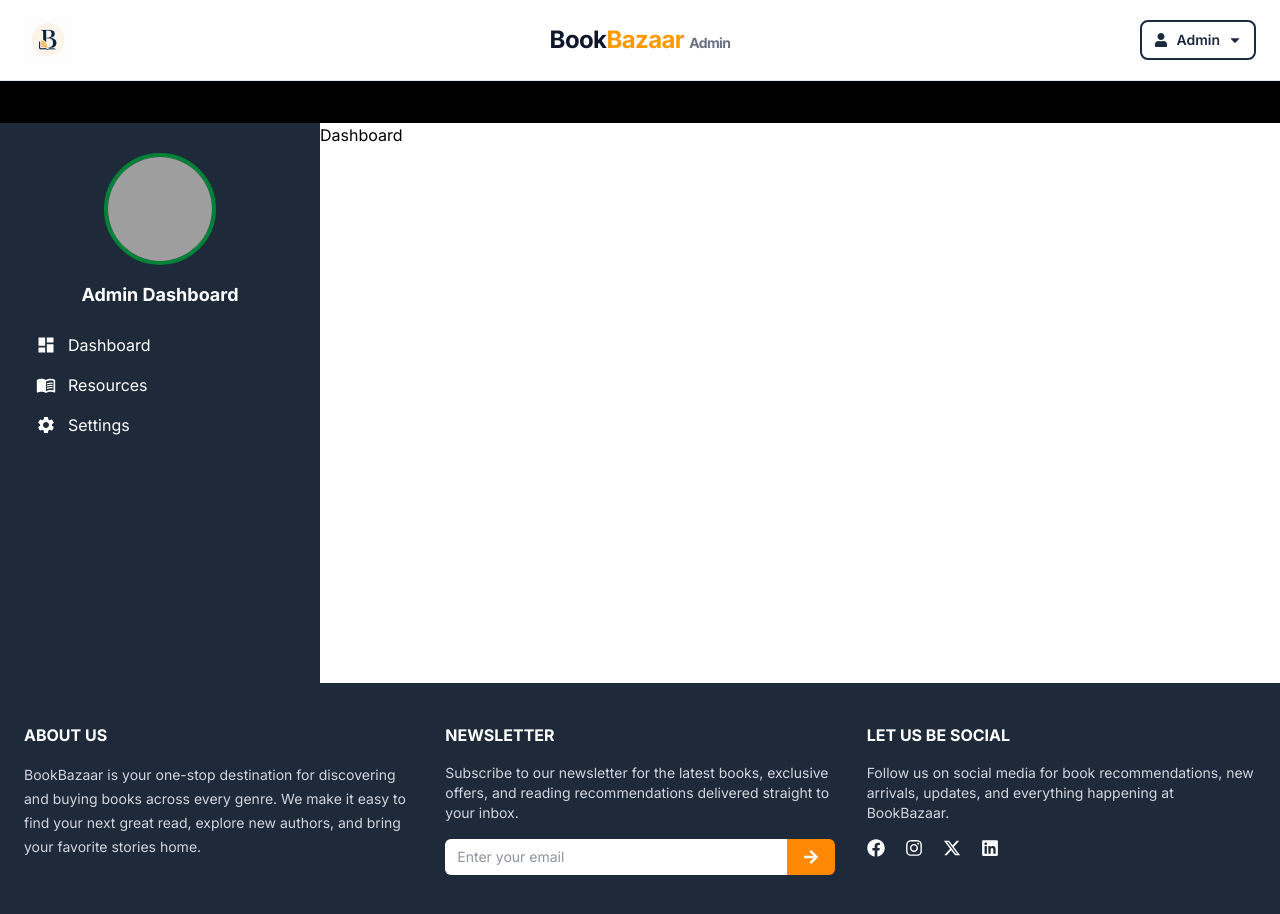
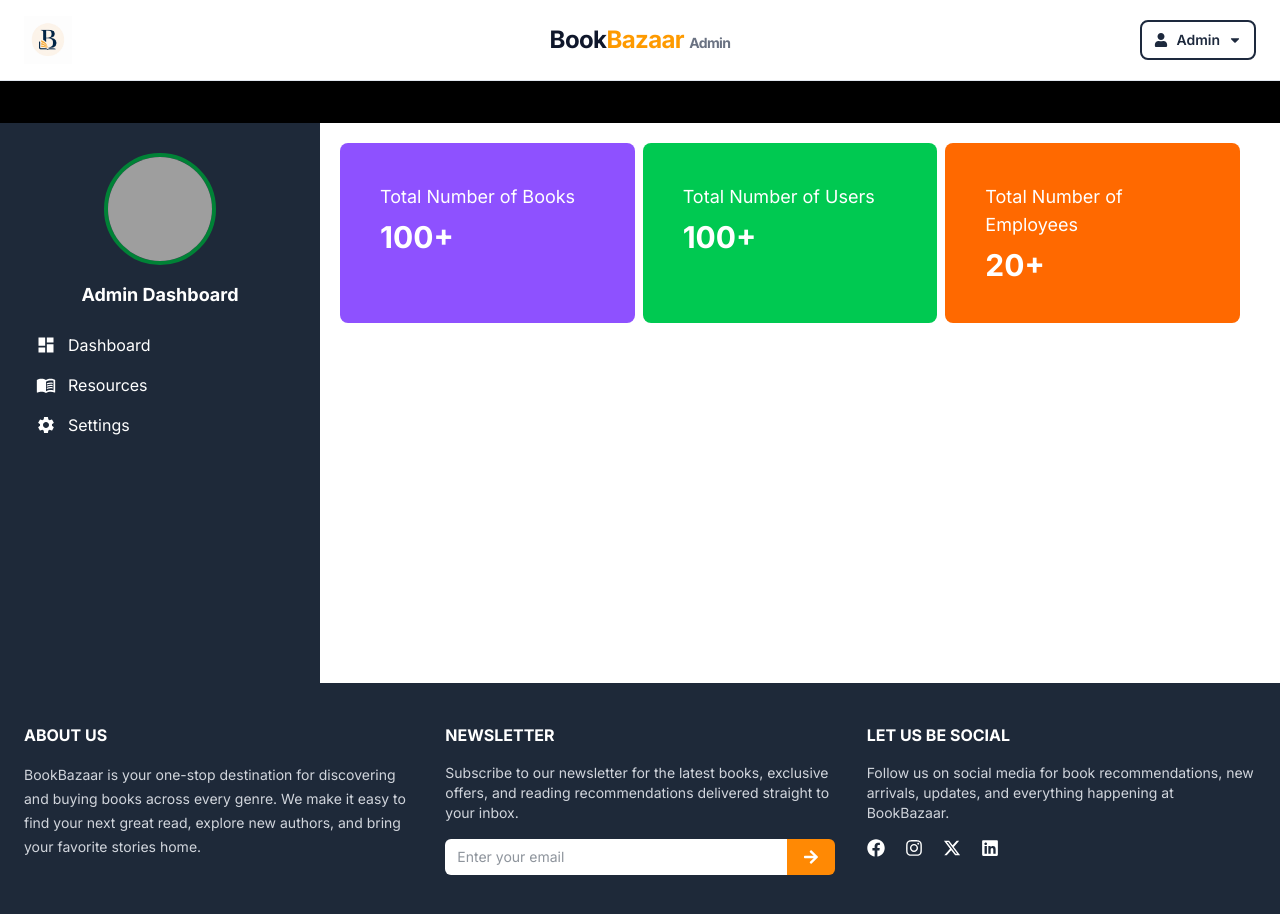
Before and after one commit to anirudht2025/bookbazaar, a React (Vite) app: page /admin/dashboard in a window 1280 px wide. Built offline with nearby package versions, Linux system fonts and the light colour scheme; grey boxes are pictures that could not be loaded.

Commit message:
feat: update admin settings

```diff
--- a/src/Admin/pages/Dashboard.jsx
+++ b/src/Admin/pages/Dashboard.jsx
@@ -7,15 +7,40 @@
   return (
     <>
       <AdminHeader />
+
       {/* DASHBOARD */}
       <div className="w-screen">
-        <div className="w-full h-full grid sm:grid-cols-1 md:grid-cols-12">
-          <div className="col-span-3">
+        <div className="grid h-full grid-cols-1 md:grid-cols-12">
+          {/* Sidebar */}
+          <div className="md:col-span-3">
             <AdminSidebar />
           </div>
-          <div className="col-span-9">Dashboard</div>
+
+          {/* Dashboard Content */}
+          <div className="p-3 md:col-span-9 me-5">
+            <div className="m-2 grid grid-cols-1 gap-2 md:grid-cols-3">
+              {/* Books */}
+              <div className="rounded-lg bg-violet-500 p-10 text-lg text-white">
+                <p>Total Number of Books</p>
+                <h2 className="mt-2 text-3xl font-bold">100+</h2>
+              </div>
+
+              {/* Users */}
+              <div className="rounded-lg bg-green-500 p-10 text-lg text-white">
+                <p>Total Number of Users</p>
+                <h2 className="mt-2 text-3xl font-bold">100+</h2>
+              </div>
+
+              {/* Employees */}
+              <div className="rounded-lg bg-orange-500 p-10 text-lg text-white">
+                <p>Total Number of Employees</p>
+                <h2 className="mt-2 text-3xl font-bold">20+</h2>
+              </div>
+            </div>
+          </div>
         </div>
       </div>
+
       <Footer />
     </>
   );
```
